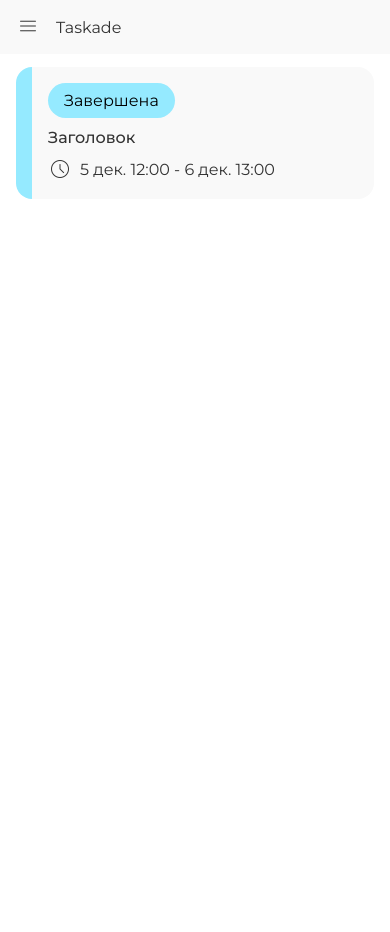
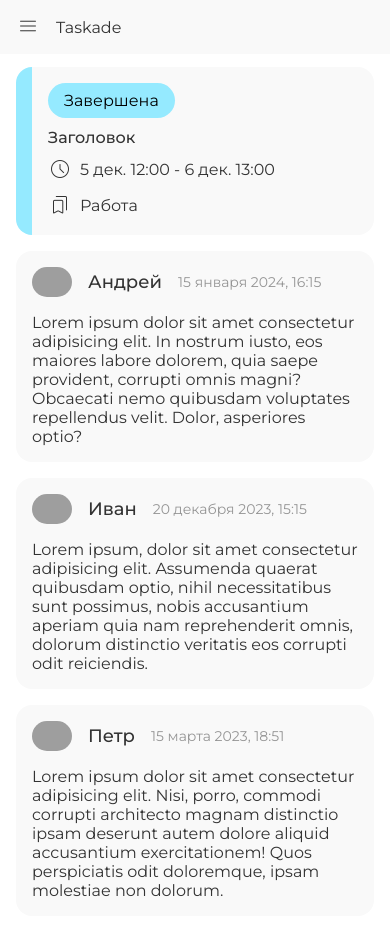
Before and after one commit to iFB24M/taskade, a React (Vite) app: page /task in a window 390 px wide. Before the commit the page ends 844 px from the top, so only its background shows below. Built offline with nearby package versions, Linux system fonts and the light colour scheme; grey boxes are pictures that could not be loaded.

Commit message:
добавьте новые компоненты измените адаптив главной добавьте новые элементы в task

```diff
--- a/src/App.tsx
+++ b/src/App.tsx
@@ -14,6 +14,7 @@ const App = () => {
         <Route Component={Layout}>
           <Route path="/tasks" element={<Tasks />}></Route>
           <Route path="/tasks/:status" element={<Tasks />}></Route>
+          <Route path="/tasks/:status/:date" element={<Tasks />}></Route>
           <Route path="/task/*" element={<Task />}></Route>
           <Route path="/*" element={<Home />}></Route>
         </Route>
--- a/src/main.tsx
+++ b/src/main.tsx
@@ -8,5 +8,5 @@ ReactDOM.createRoot(document.getElementById('root')!).render(
     <React.StrictMode>
       <App />
     </React.StrictMode>
-  </Suspense>,
+  </Suspense>
 )
--- a/src/pages/home/Productivity/Productivity.module.scss
+++ b/src/pages/home/Productivity/Productivity.module.scss
@@ -13,6 +13,10 @@
 	display: flex;
 	height: 240px;
 	gap: 16px;
+
+	@media (max-width: 768px) {
+		justify-content: center;
+	}
 }
 
 .weekDay {
@@ -94,6 +98,10 @@
 	display: flex;
 	gap: 16px;
 	margin-block: 16px;
+
+	@media (max-width: 768px) {
+		justify-content: center;
+	}
 }
 
 .badge {
--- a/src/pages/home/page.module.scss
+++ b/src/pages/home/page.module.scss
@@ -2,7 +2,7 @@
 	display: grid;
 	grid-template-columns: repeat(3, 1fr);
 	width: 100%;
-	overflow: hidden;
+	gap: 24px;
 
 	@media (max-width: 1200px) {
 		grid-template-columns: 1fr;
@@ -37,6 +37,10 @@
 	max-width: 100%;
 	justify-content: space-between;
 
+	@media (max-width: 560px) {
+		gap: 42px;
+	}
+
 	* {
 		color: #333;
 	}
@@ -64,6 +68,11 @@
 	&:nth-child(1) {
 		grid-column-start: 1;
 		grid-column-end: 3;
+
+		@media (max-width: 560px) {
+			grid-column-start: 1;
+			grid-column-end: 1;
+		}
 	}
 
 	&:nth-child(2) {
@@ -78,16 +87,19 @@
 			grid-row-start: 2;
 			grid-row-end: 3;
 		}
+
+		@media (max-width: 560px) {
+			grid-column-start: 1;
+			grid-column-end: 1;
+		}
 	}
 }
 
 .taskTitle {
-	white-space: nowrap;
-	overflow: hidden;
-	text-overflow: ellipsis;
 	width: 100%;
+	hyphens: auto;
 
-	@media (max-width: 560px) {
+	@media (max-width: 992px) {
 		font-size: 18px !important;
 	}
 }
--- a/src/pages/home/page.tsx
+++ b/src/pages/home/page.tsx
@@ -4,8 +4,27 @@ import { Title3 } from '@/ui/components/Title3/Title3.component';
 import { Icon } from '@/ui/components/Icon/Icon.component';
 import { Link } from 'react-router-dom';
 import { Productivity } from './Productivity/Productivity.component';
+import { useEffect, useState } from 'react';
+
+const useMaxWidth = (maxWidth: number) => {
+	const [matchWidth, setMatchWidth] = useState(false)
+
+	const updateMatch = () => setMatchWidth(window.matchMedia(`(max-width: ${maxWidth}px)`).matches)
+
+	useEffect(() => {
+		window.matchMedia(`(max-width: ${maxWidth}px)`).addEventListener('change', updateMatch)
+
+		return () => {
+			window.matchMedia(`(max-width: ${maxWidth}px)`).removeEventListener('change', updateMatch)
+		}
+	}, [])
+
+	return matchWidth
+}
 
 const Home = () => {
+	const bigMonitor = !useMaxWidth(1440);
+
 	return (
 		<div>
 			<Title1 className={styles.title}>
@@ -14,24 +33,25 @@ const Home = () => {
 			<div className={styles.grid}>
 				<div className={styles.tasks}>
 					<Link to="/tasks/not-started" className={`${styles.task} ${styles.notStarted}`}>
-						<Title3 className={styles.taskTitle}>Не начатые</Title3>
+						<Title3 className={styles.taskTitle}>Не начато</Title3>
 						<Icon icon="not_started" />
 					</Link>
 					<Link to="/tasks/pending" className={`${styles.task} ${styles.pending}`}>
-						<Title3 className={styles.taskTitle}>В процессе</Title3>
+						<Title3 className={styles.taskTitle}>В процес&shy;се</Title3>
 						<Icon icon="pending" />
 					</Link>
 					<Link to="/tasks/done" className={`${styles.task} ${styles.done}`}>
-						<Title3 className={styles.taskTitle}>Выполненые</Title3>
+						<Title3 className={styles.taskTitle}>Выполне&shy;но</Title3>
 						<Icon icon="check_circle" />
 					</Link>
 					<Link to="/tasks/canceled" className={`${styles.task} ${styles.canceled}`}>
-						<Title3 className={styles.taskTitle}>Отмененые</Title3>
+						<Title3 className={styles.taskTitle}>Отмене&shy;но</Title3>
 						<Icon icon="cancel" />
 					</Link>
 				</div>
+				{bigMonitor ? <Productivity /> : ''}
 			</div>
-			<Productivity />
+			{!bigMonitor ? <Productivity /> : ''}
 		</div>
 	)
 }
--- a/src/pages/task/page.module.scss
+++ b/src/pages/task/page.module.scss
@@ -8,9 +8,7 @@
 	display: flex;
 	align-items: flex-start;
 	flex-direction: column;
-	background-color: var(--additional-color);
-	padding: 16px;
-	border-radius: 16px;
+	margin-bottom: 16px;
 
 	&.pending {
 		border-left: #C3B0FF 16px solid;
@@ -56,3 +54,36 @@
 	gap: 8px;
 	margin-top: 8px;
 }
+
+.comments {
+	display: flex;
+	flex-direction: column;
+	gap: 16px;
+}
+
+.comment {}
+
+.author {
+	display: flex;
+	align-items: center;
+	gap: 16px;
+	margin-bottom: 16px;
+}
+
+.avatar {
+	max-width: 40px;
+	border-radius: 999px;
+}
+
+.authorName {
+	font-weight: 500;
+	font-size: 18px;
+}
+
+.date {
+	font-size: 14px;
+	color: var(--foreground-color);
+	opacity: .5;
+}
+
+.text {}
--- a/src/pages/task/page.tsx
+++ b/src/pages/task/page.tsx
@@ -1,13 +1,49 @@
 import styles from './page.module.scss'
 import { Icon } from '../../ui/components/Icon/Icon.component'
+import { Card } from '@/ui/components/Card/Card.component'
 
 const Task = () => {
 	return (
-		<div className={`${styles.task} ${styles.done}`}>
-			<span className={`${styles.taskLabel}`}>Завершена</span>
-			<span className={styles.taskTitle}>Заголовок</span>
-			<span className={styles.taskDate}><Icon icon="schedule" /> 5 дек. 12:00 - 6 дек. 13:00</span>
-		</div>
+		<>
+			<Card className={`${styles.task} ${styles.done}`}>
+				<span className={`${styles.taskLabel}`}>Завершена</span>
+				<span className={styles.taskTitle}>Заголовок</span>
+				<span className={styles.taskDate}><Icon icon="schedule" /> 5 дек. 12:00 - 6 дек. 13:00</span>
+				<span className={styles.taskDate}><Icon icon="bookmarks" /> Работа</span>
+			</Card>
+			<div className={styles.comments}>
+				<Card className={styles.comment}>
+					<div className={styles.author}>
+						<img className={styles.avatar} src="https://www.testhouse.net/wp-content/uploads/2021/11/default-avatar.jpg" alt="" />
+						<span className={styles.authorName}>Андрей</span>
+						<span className={styles.date}>15 января 2024, 16:15</span>
+					</div>
+					<div className={styles.text}>
+						Lorem ipsum dolor sit amet consectetur adipisicing elit. In nostrum iusto, eos maiores labore dolorem, quia saepe provident, corrupti omnis magni? Obcaecati nemo quibusdam voluptates repellendus velit. Dolor, asperiores optio?
+					</div>
+				</Card>
+				<Card className={styles.comment}>
+					<div className={styles.author}>
+						<img className={styles.avatar} src="https://www.testhouse.net/wp-content/uploads/2021/11/default-avatar.jpg" alt="" />
+						<span className={styles.authorName}>Иван</span>
+						<span className={styles.date}>20 декабря 2023, 15:15</span>
+					</div>
+					<div className={styles.text}>
+						Lorem ipsum, dolor sit amet consectetur adipisicing elit. Assumenda quaerat quibusdam optio, nihil necessitatibus sunt possimus, nobis accusantium aperiam quia nam reprehenderit omnis, dolorum distinctio veritatis eos corrupti odit reiciendis.
+					</div>
+				</Card>
+				<Card className={styles.comment}>
+					<div className={styles.author}>
+						<img className={styles.avatar} src="https://www.testhouse.net/wp-content/uploads/2021/11/default-avatar.jpg" alt="" />
+						<span className={styles.authorName}>Петр</span>
+						<span className={styles.date}>15 марта 2023, 18:51</span>
+					</div>
+					<div className={styles.text}>
+						Lorem ipsum dolor sit amet consectetur adipisicing elit. Nisi, porro, commodi corrupti architecto magnam distinctio ipsam deserunt autem dolore aliquid accusantium exercitationem! Quos perspiciatis odit doloremque, ipsam molestiae non dolorum.
+					</div>
+				</Card>
+			</div>
+		</>
 	)
 }
 
--- a/src/pages/tasks/page.module.scss
+++ b/src/pages/tasks/page.module.scss
@@ -13,7 +13,6 @@
 	align-items: flex-start;
 	flex-direction: column;
 	background-color: var(--additional-color);
-	;
 	padding: 16px;
 	border-radius: 16px;
 
@@ -67,10 +66,11 @@
 	display: flex;
 	gap: 8px;
 	flex-wrap: wrap;
+	align-items: flex-start;
 }
 
 .category {
-	padding: 7px 16px;
+	padding: 12px 16px;
 	background-color: var(--additional-color);
 	border-radius: 16px;
 
@@ -78,3 +78,7 @@
 	align-items: center;
 	gap: 8px;
 }
+
+.iconcategory {
+	padding: 7.5px 16px;
+}
--- a/src/pages/tasks/page.tsx
+++ b/src/pages/tasks/page.tsx
@@ -11,8 +11,8 @@ const Tasks = () => {
 				<Link to="/tasks" className={styles.category}>Домашние дела</Link>
 				<Link to="/tasks" className={styles.category}>Учеба</Link>
 				<Link to="/tasks" className={styles.category}>Другое</Link>
-				<input className={styles.category} placeholder="Новая категория" />
-				<Link to="/tasks" className={styles.category}><Icon icon="add_circle" /> добавить</Link>
+				<input className={styles.category} placeholder="Новая категория" name="new-category-name" />
+				<Link to="/tasks" className={`${styles.category} ${styles.iconcategory}`}><Icon icon="add_circle" /> добавить</Link>
 			</div>
 			<div className={styles.list}>
 				<Link to="/task/0" className={`${styles.task} ${styles.pending}`}>
--- /dev/null
+++ b/src/ui/components/Card/Card.component.tsx
@@ -0,0 +1,9 @@
+import { HTMLAttributes } from "react";
+import styles from './Card.module.scss'
+
+
+export const Card = ({ className, ...props }: HTMLAttributes<HTMLDivElement>) => {
+	return (
+		<div className={`${styles.card} ${className}`} {...props}></div>
+	)
+}
--- /dev/null
+++ b/src/ui/components/Card/Card.module.scss
@@ -0,0 +1,5 @@
+.card {
+	padding: 16px;
+	background-color: var(--additional-color);
+	border-radius: 16px;
+}
```
